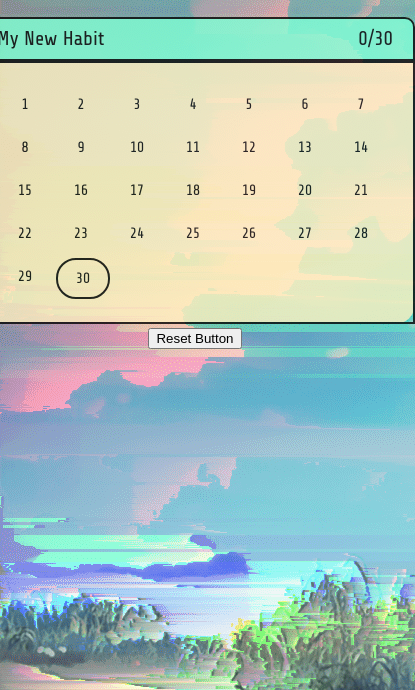
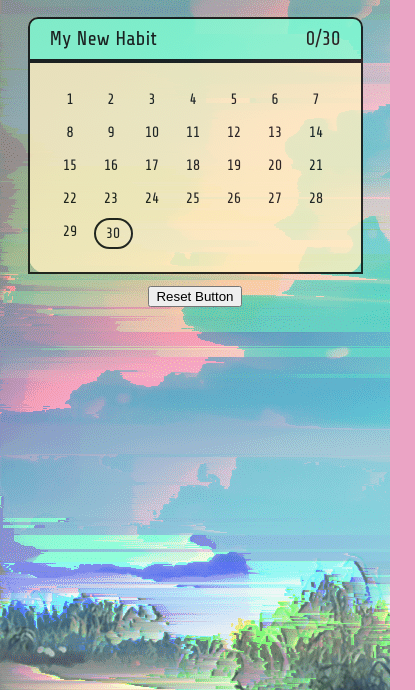
Before and after one commit to TheodoraE/Habittracker, a plain HTML site: page habittracker.html in a window 390 px wide. Shown: the part 154-844 px from the top of the page, 415 px wide, since content can reach past the window. Drawn offline with Linux system fonts and the light colour scheme.

Commit message:
Media query mobile
Editing the mobile size

```diff
--- a/public/css/style.css
+++ b/public/css/style.css
@@ -15,6 +15,16 @@ body {
     opacity: 0.7;
     font-size: 18px;
     margin-bottom: 20px;
+}
+
+#calendarContainer {
+    display: flex;
+    justify-content: center;
+}
+
+#calendarContainer {
+    display: flex;
+    justify-content: center;
 }
 
 #calendarContainer {
@@ -51,6 +61,7 @@ body {
     display: flex;
 }
 
+/* Desktop + Tablet */
 .day {
     width: 30px;
     margin: 3px;
@@ -58,12 +69,23 @@ body {
     font-size: 15px;
     text-align: center;
     border-radius: 20px;
-    /* background-color: aquamarine; */
+}
+
+/* Mobile */
+@media (max-width: 767px) {
+    .day {
+        width: 25px;
+        margin: 3px;
+        padding: 5px;
+        font-size: 15px;
+        text-align: center;
+        border-radius: 20px;
+    }
 }
 
 /* Button */
 #resetButton {
-    margin: 1%;
+    margin: 3%;
 }
 
 /* References */
```
